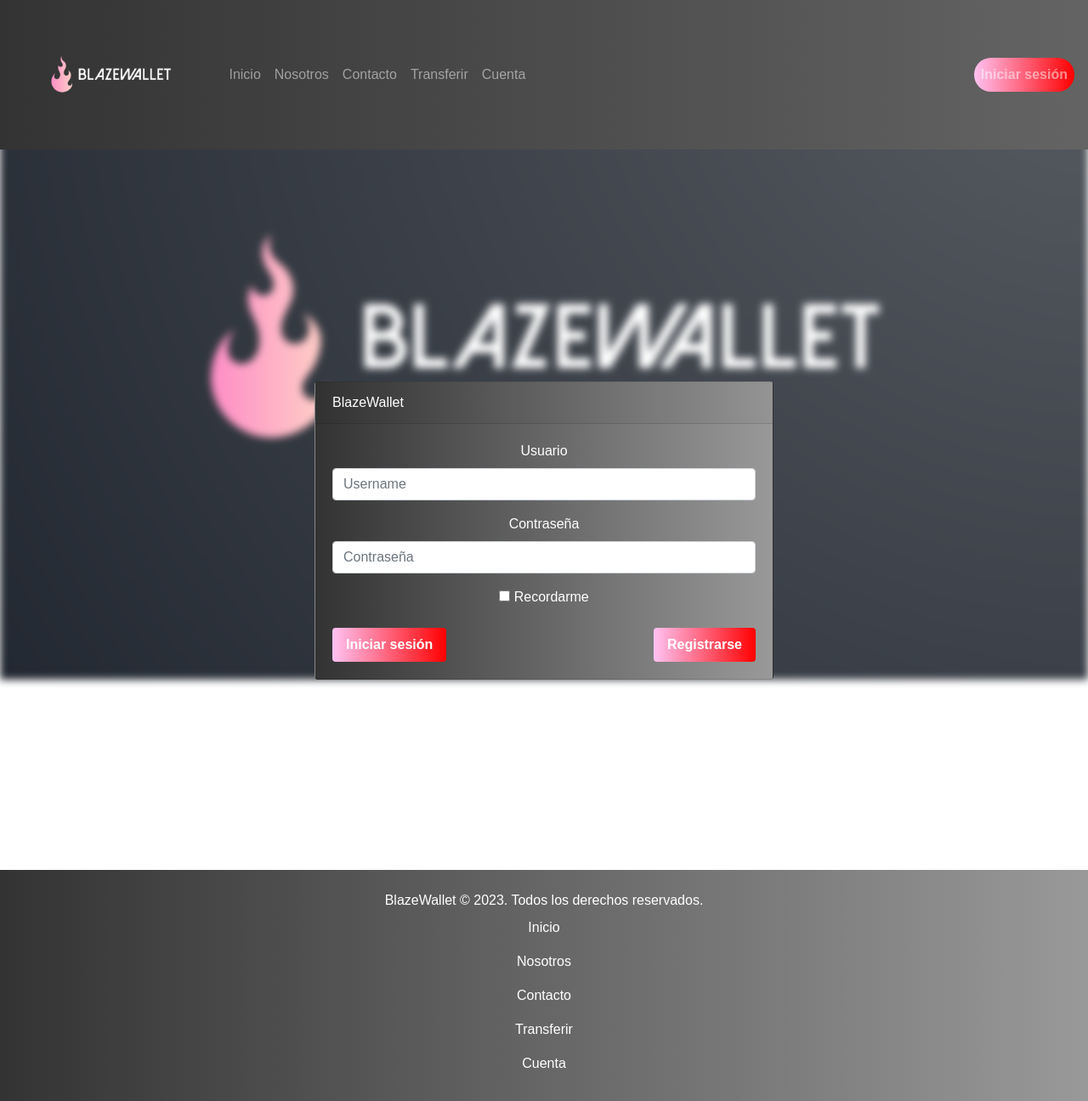
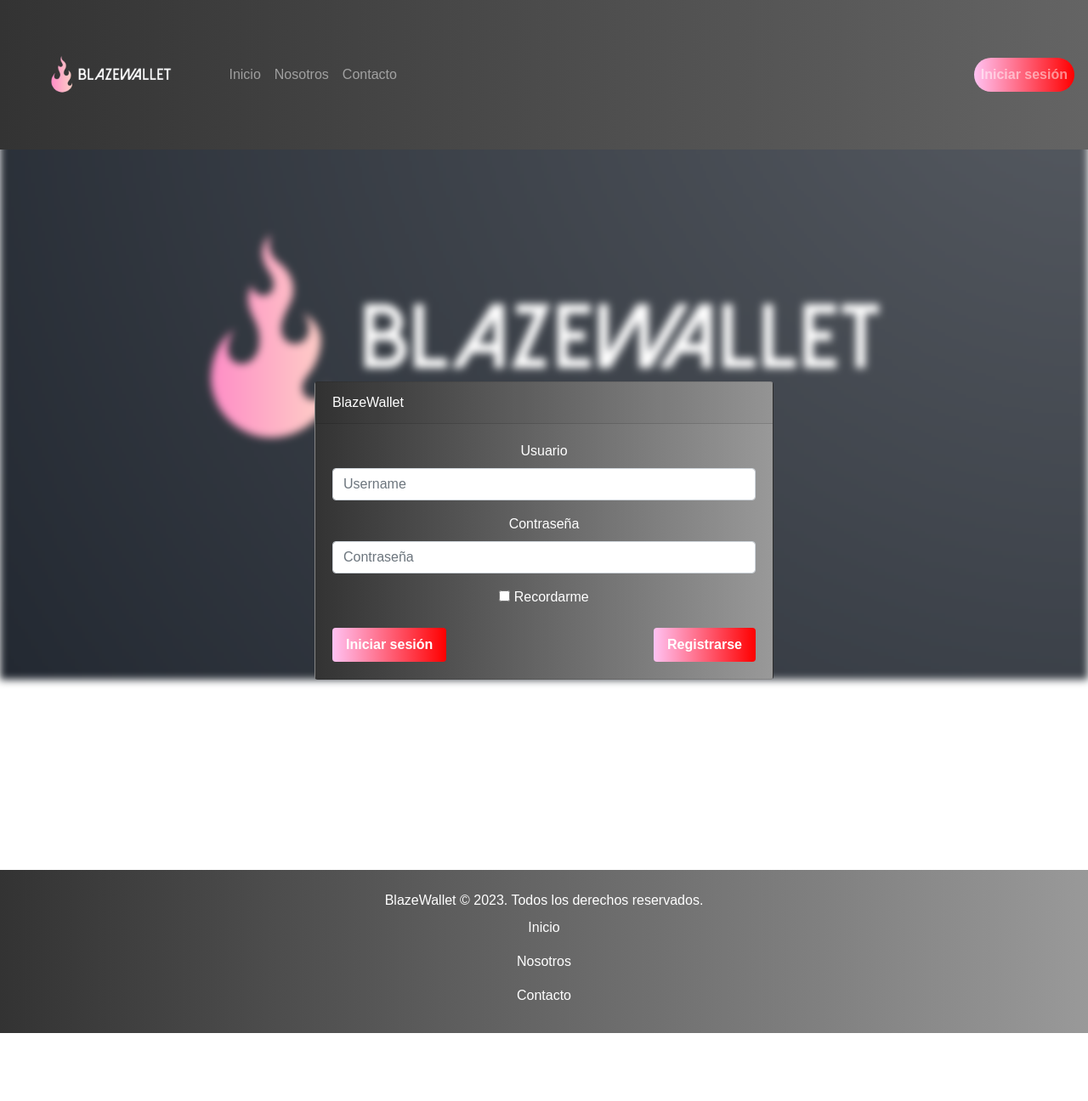
Before and after one commit to Hesoyam91/blaze-wallet, a Django app: a page that uses core/templates/base.html in a window 1280 px wide. Shown: the whole page at 85% size. After the commit the page ends 1216 px from the top, so only its background shows below. Run offline with Django 4.2, Linux system fonts and the light colour scheme; some libraries are stand-ins or nearby versions.

Commit message:
BEATPAY Integracion

```diff
--- a/blaze_wallet/settings.py
+++ b/blaze_wallet/settings.py
@@ -139,6 +139,6 @@ CSRF_COOKIE_SECURE = False
 # Set SameSite attribute of CSRF cookie
 CSRF_COOKIE_SAMESITE = 'Lax'
 
-#CSRF_TRUSTED_ORIGINS = ['https://blaze-wallet.azurewebsites.net','127.0.0.1', 'localhost']
+CSRF_TRUSTED_ORIGINS = ['https://blaze-wallet.azurewebsites.net','127.0.0.1', 'localhost']
 
 MESSAGE_STORAGE = 'django.contrib.messages.storage.session.SessionStorage'
--- a/core/templates/base.html
+++ b/core/templates/base.html
@@ -34,12 +34,17 @@
       <li class="nav-item {% if request.path == '/contacto/' %}active{% endif %}">
         <a class="nav-link" href="{% url 'contacto' %}">Contacto</a>
       </li>
-      <li class="nav-item {% if request.path == '/transferencia/' %}active{% endif %}">
+      {% if user.is_authenticated %}
+      <li class="nav-item {% if request.path == '/transferencia/' %}active{% endif %} highlight">
         <a class="nav-link" href="{% url 'transferencia_saldo' %}">Transferir</a>
       </li>
-      <li class="nav-item {% if request.path == '/cuenta/' %}active{% endif %}">
+      <li class="nav-item {% if request.path == '/beatpay/' %}active{% endif %} highlight">
+        <a class="nav-link" href="{% url 'beatpay' %}">Beatpay</a>
+      </li>
+      <li class="nav-item {% if request.path == '/cuenta/' %}active{% endif %} highlight">
         <a class="nav-link" href="{% url 'cuenta' %}">Cuenta</a>
       </li>
+      {% endif %}
     </ul>
     <ul class="navbar-nav ml-auto">
       {% if user.is_authenticated %}
@@ -69,12 +74,6 @@
       <li class="nav-item">
         <a class="nav-link text-white" href="{% url 'contacto' %}">Contacto</a>
       </li>
-      <li class="nav-item">
-        <a class="nav-link text-white" href="{% url 'transferencia_saldo' %}">Transferir</a>
-      </li>
-      <li class="nav-item">
-        <a class="nav-link text-white" href="{% url 'cuenta' %}">Cuenta</a>
-      </li>
     </ul>
   </footer>
 
```
Also changed, not shown: db.sqlite3.
